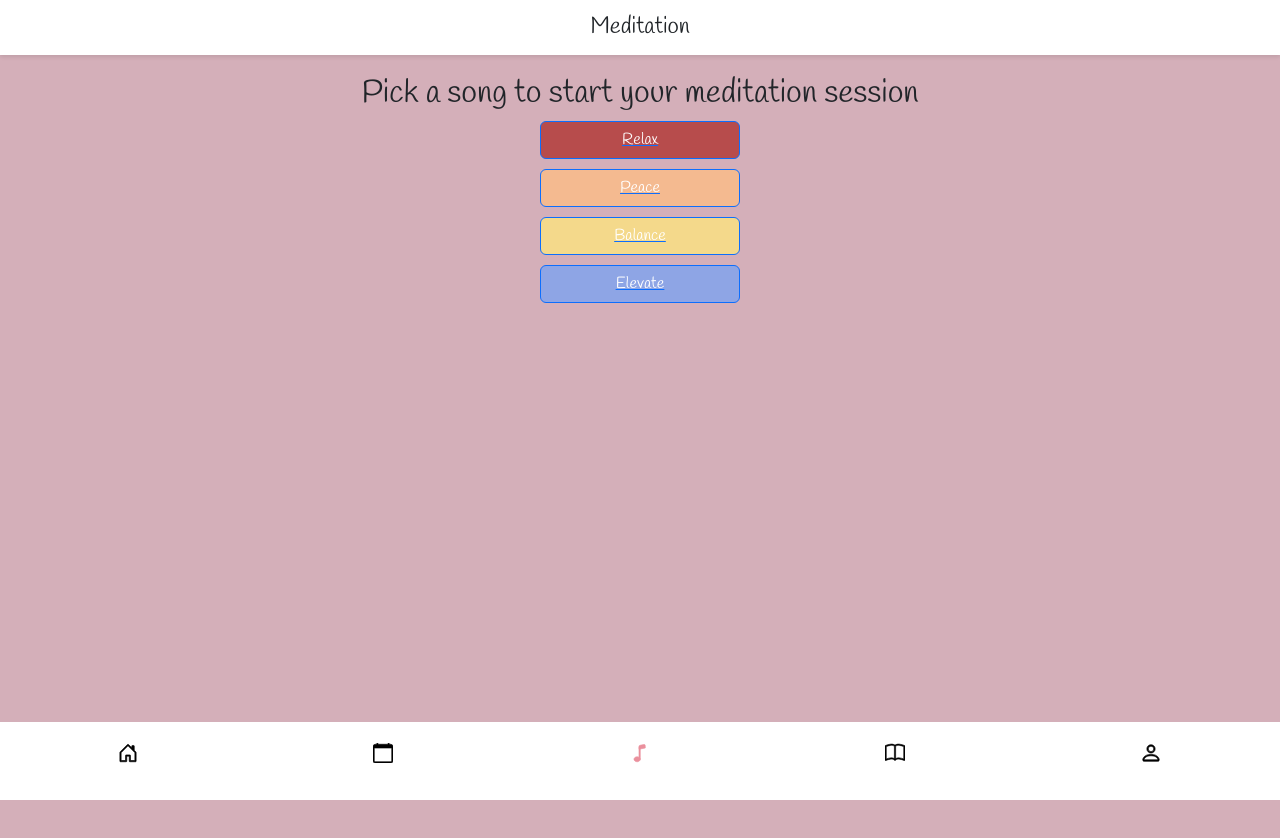
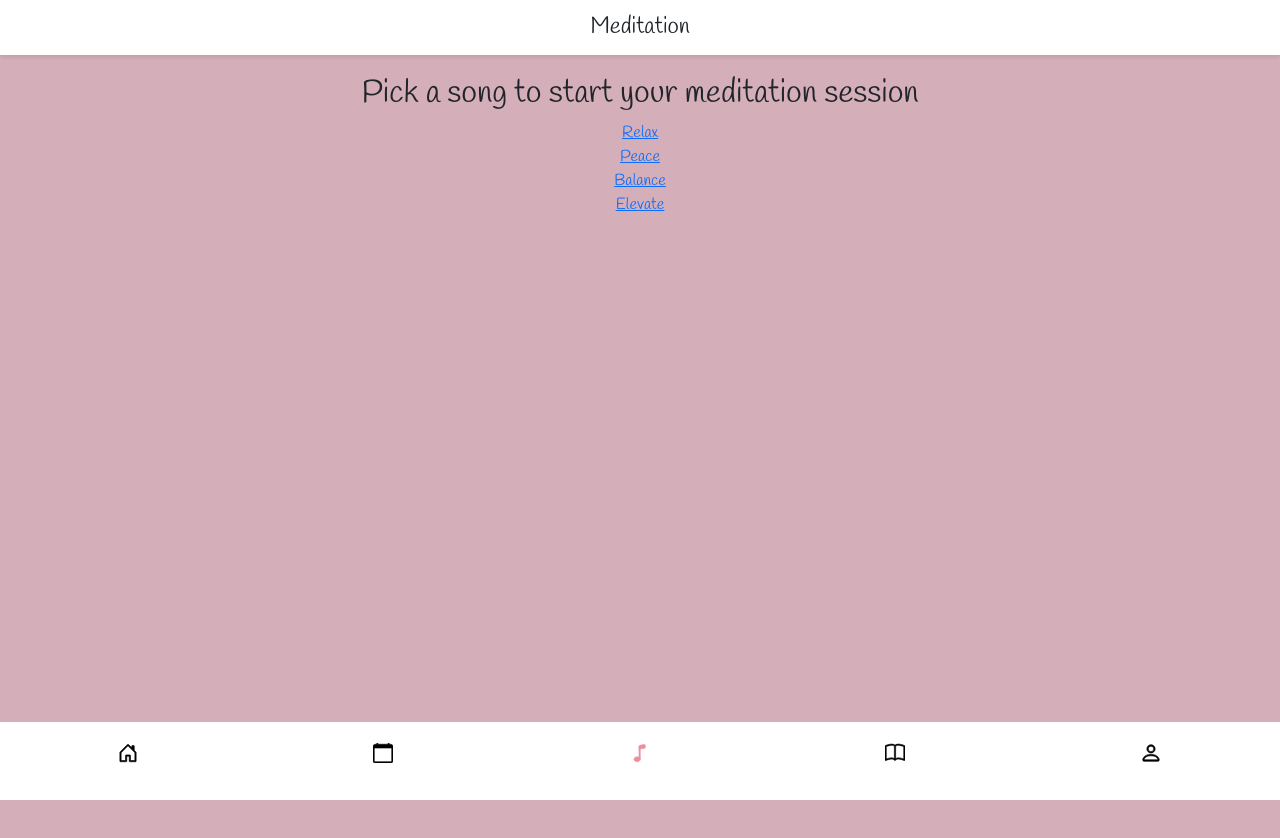
Before and after one commit to paceuniversity/team3spring2024, a React (Create React App) app in the folder moonflo/: page /meditation in a window 1280 px wide. Shown: the top 838 px of the page. Built offline with nearby package versions, Linux system fonts and the light colour scheme.

Commit message:
removed music.js moved all code in meditation.js instead

```diff
--- a/moonflo/src/components/MusicPlayer.js
+++ b/moonflo/src/components/MusicPlayer.js
@@ -1,10 +1,11 @@
 import React, { useState, useEffect } from 'react';
 import { useLocation } from 'react-router-dom';
 import Timer from './Timer'; // Import the Timer component
-import relaxSong from './Relax.mp3'; // import song
-import peaceSong from './Peace.mp3'; // import song
-import balanceSong from './Balance.mp3'; // import song
-import elevateSong from './Elevate.mp3'; // import song
+import Relax from './Relax.mp3'; // import song
+import Peace from './Peace.mp3'; // import song
+import Balance from './Balance.mp3'; // import song
+import Elevate from './Elevate.mp3'; // import song
+
 
 const MusicPlayer = () => {
   const location = useLocation();
@@ -38,13 +39,13 @@ const MusicPlayer = () => {
   const getSongPath = (song) => {
     switch (song) {
       case 'Relax':
-        return relaxSong;
+        return Relax;
       case 'Peace':
-        return peaceSong;
+        return Peace;
       case 'Balance':
-        return balanceSong;
+        return Balance;
       case 'Elevate':
-        return elevateSong;
+        return Elevate;
       default:
         return '';
     }
--- a/moonflo/src/components/music.js
+++ /dev/null
@@ -1,58 +0,0 @@
-import React, { useState } from 'react';
-import { Button } from 'react-bootstrap';
-import { Link } from 'react-router-dom';
-import './music.css';
-
-
-const Music = () => {
-  const [selectedMusic, setSelectedMusic] = useState('');
-
-  const handleMusicSelection = (music) => {
-    setSelectedMusic(music);
-  };
-
-  return (
-    <div className="music-popup">
-      <div className="music-content">
-        <h2>Pick a song to start your meditation session</h2>
-        <div className="music-button-container">
-          <Link to={{ pathname: '/MusicPlayer', state: { selectedMusic: 'Relax' } }}>
-            <Button
-              className={`Relax ${selectedMusic === 'Relax' ? 'selected' : ''}`}
-              onClick={() => handleMusicSelection('Relax')}
-            >
-              Relax
-            </Button>
-          </Link>
-          <Link to={{ pathname: '/MusicPlayer', state: { selectedMusic: 'Peace' } }}>
-            <Button
-              className={`Peace ${selectedMusic === 'Peace' ? 'selected' : ''}`}
-              onClick={() => handleMusicSelection('Peace')}
-            >
-              Peace
-            </Button>
-          </Link>
-          <Link to={{ pathname: '/MusicPlayer', state: { selectedMusic: 'Balance' } }}>
-            <Button
-              className={`Balance ${selectedMusic === 'Balance' ? 'selected' : ''}`}
-              onClick={() => handleMusicSelection('Balance')}
-            >
-              Balance
-            </Button>
-          </Link>
-          <Link to={{ pathname: '/MusicPlayer', state: { selectedMusic: 'Elevate' } }}>
-            <Button
-              className={`Elevate ${selectedMusic === 'Elevate' ? 'selected' : ''}`}
-              onClick={() => handleMusicSelection('Elevate')}
-            >
-              Elevate
-            </Button>
-          </Link>
-        </div>
-        <br></br>
-      </div>
-    </div>
-  );
-};
-
-export default Music;
--- a/moonflo/src/pages/meditation.js
+++ b/moonflo/src/pages/meditation.js
@@ -1,30 +1,65 @@
 import React, { useState } from 'react';
+import { Link } from 'react-router-dom';
 import NavBar from '../components/NavBar';
-import Music from '../components/music';
-import Timer from '../components/Timer';
+import MusicPlayer from '../components/MusicPlayer'; // Import the MusicPlayer component
 import './periodInfo.css';
+import { BsArrowLeft } from 'react-icons/bs';
 
 const Meditation = () => {
-  const [selectedMusic, setSelectedMusic] = useState(null);
+  const [activeComponent, setActiveComponent] = useState(null);
+  const [selectedMusic, setSelectedMusic] = useState('');
 
-  const handleMusicSelect = (music) => {
-    setSelectedMusic(music); // Update selectedMusic state with the selected song
+  const handleClick = (component) => {
+    setActiveComponent(component); // Update activeComponent based on clicked image
   };
 
   const handleBack = () => {
-    setSelectedMusic(null); // Reset selectedMusic state when going back
+    setActiveComponent(null); // Set activeComponent to null to go back to the content page
+  };
+
+  const handleMusicSelection = (music) => {
+    setSelectedMusic(music);
+    setActiveComponent('music'); // Set activeComponent to 'music' to render MusicPlayer
   };
 
   return (
     <div>
+      {activeComponent && (
+        <div className="backButton" onClick={handleBack}>
+          <BsArrowLeft /> {/* Render the arrow left icon */}
+          Back
+        </div>
+      )}
       <div className="floatingHeader">Meditation</div>
       <div className="infoContainer">
-        {/* Render Music component if no song is selected */}
-        {!selectedMusic && (
-          <Music onSelect={handleMusicSelect} />
+        {/* Render MusicPlayer or music options based on activeComponent */}
+        {activeComponent === 'music' ? (
+          <MusicPlayer selectedMusic={selectedMusic} />
+        ) : (
+          <div className="music-popup">
+            <div className="music-content">
+              <h2>Pick a song to start your meditation session</h2>
+              <div className="music-button-container">
+                <Link to="#" onClick={() => handleMusicSelection('Relax')}>
+                  Relax
+                </Link>
+                <Link to="#" onClick={() => handleMusicSelection('Peace')}>
+                  Peace
+                </Link>
+                <Link to="#" onClick={() => handleMusicSelection('Balance')}>
+                  Balance
+                </Link>
+                <Link to="#" onClick={() => handleMusicSelection('Elevate')}>
+                  Elevate
+                </Link>
+              </div>
+              <br></br>
+            </div>
+          </div>
         )}
         <NavBar />
       </div>
+      <h1 className="hidden">..</h1>
     </div>
   );
 };
```
